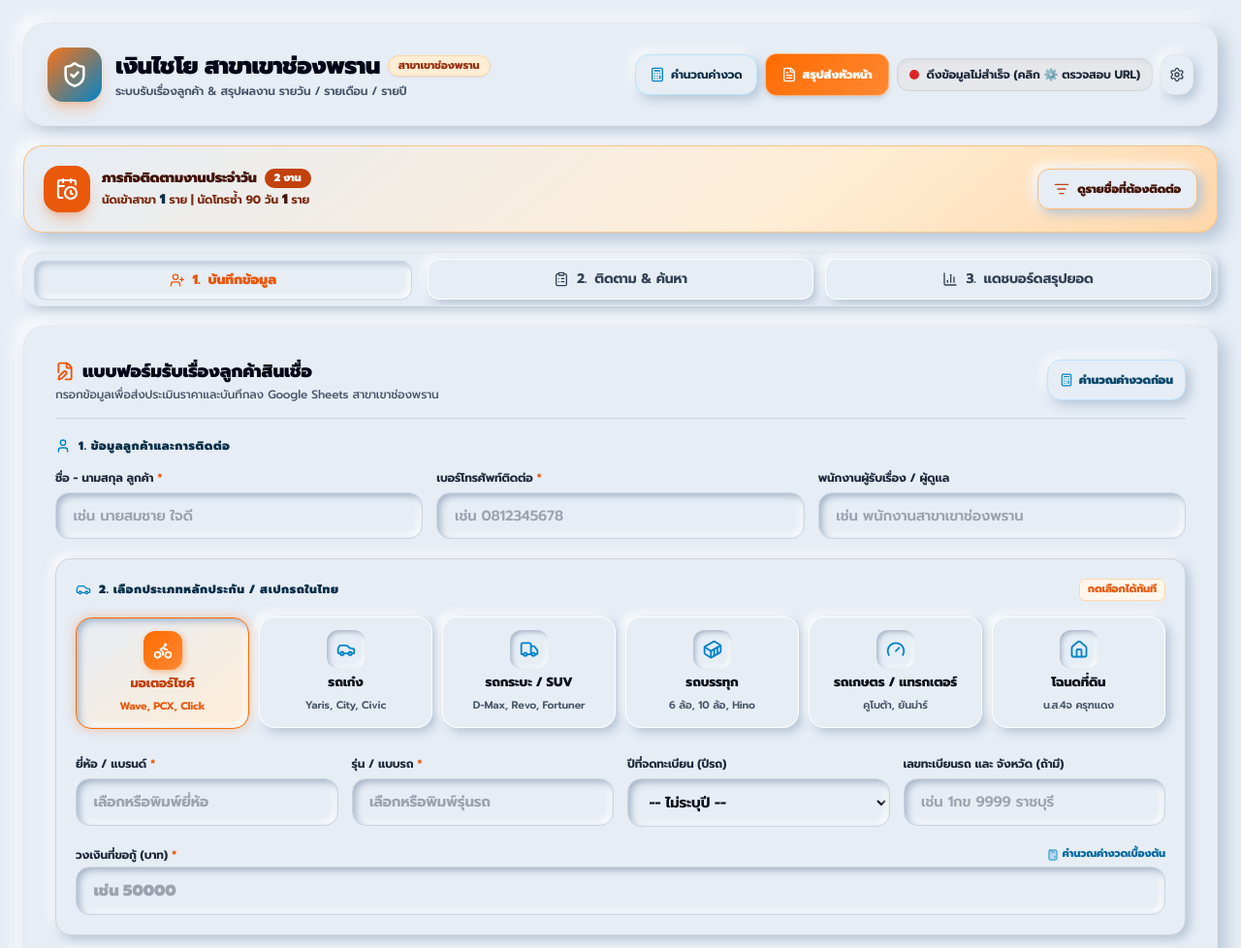
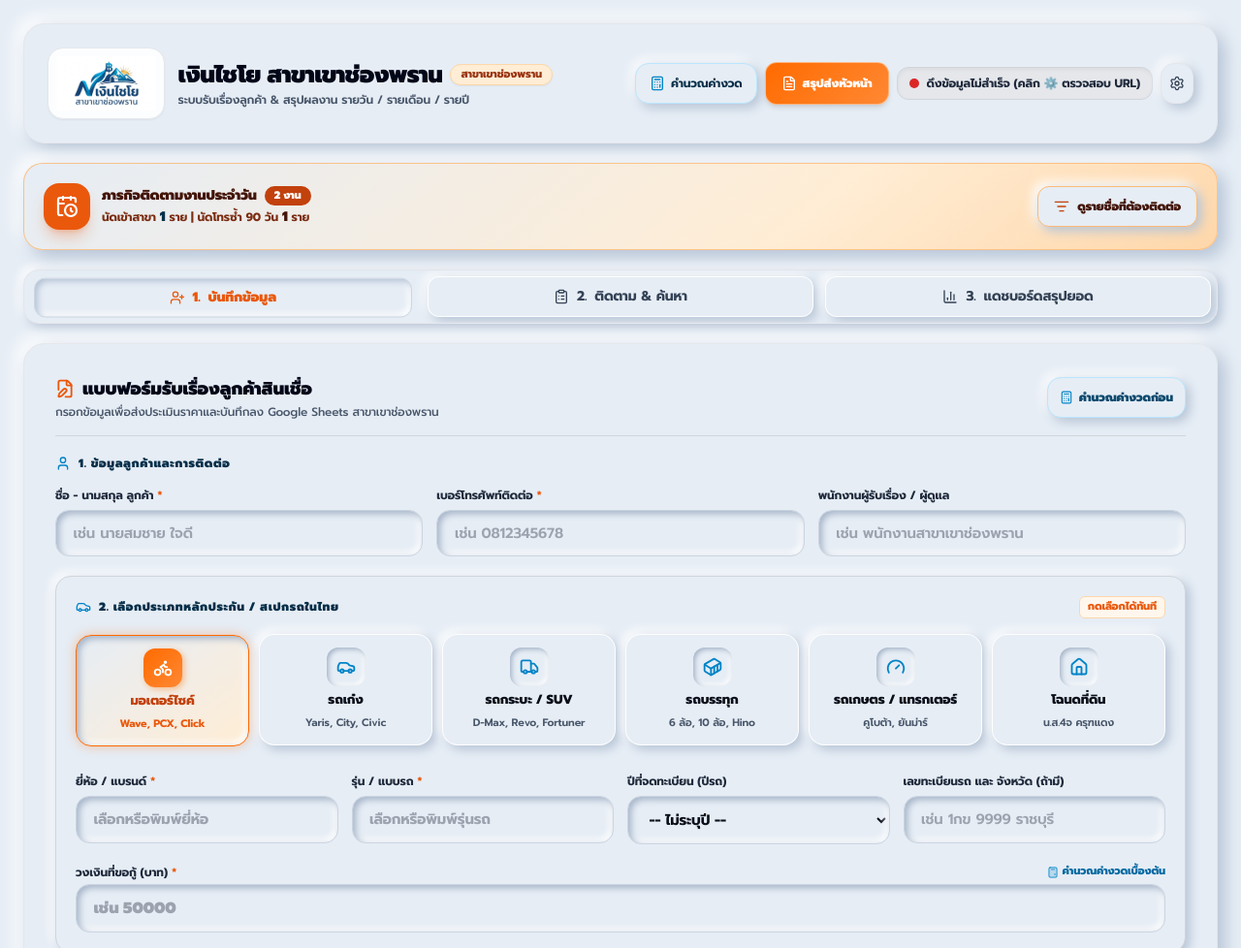
Before and after one commit to limpirat5-design/lead-Chaiyo, a plain HTML site: page index.html in a window 1280 px wide. Shown: the top 978 px of the page at 97% size. Drawn offline with nearby package versions, Linux system fonts and the light colour scheme; no server answers.

Commit message:
Add official branch logo for Ngern Chaiyo Khao Chong Phran

```diff
--- a/index.html
+++ b/index.html
@@ -17,6 +17,9 @@
   <!-- Canvas Confetti Celebration FX -->
   <script src="https://cdn.jsdelivr.net/npm/canvas-confetti@1.9.3/dist/confetti.browser.min.js"></script>
 
+  <link rel="icon" type="image/png" href="logo.png">
+  <link rel="apple-touch-icon" href="logo.png">
+
   <!-- Pure Neumorphism Stylesheet (Chaiyo Dynamic Fusion Theme) -->
   <link rel="stylesheet" href="styles.css">
 </head>
@@ -28,9 +31,9 @@
     <!-- Top Header Bar (Chaiyo Dynamic Fusion) -->
     <header class="neu-card p-4 md:p-6 flex flex-col md:flex-row items-center justify-between gap-4 border border-gray-200">
       <div class="flex items-center gap-3.5 w-full md:w-auto">
-        <!-- Logo Emblem -->
-        <div class="w-12 h-12 md:w-14 md:h-14 p-2.5 md:p-3 rounded-2xl bg-gradient-to-br from-orange-500 to-sky-600 flex-shrink-0 flex items-center justify-center text-white shadow-lg shadow-orange-500/30">
-          <i data-lucide="shield-check" class="w-7 h-7 text-white stroke-[2.2]"></i>
+        <!-- Official Branch Logo -->
+        <div class="p-1.5 md:p-2 rounded-2xl bg-white/90 border border-gray-200 shadow-sm flex-shrink-0 flex items-center justify-center">
+          <img src="logo.png" alt="เงินไชโย สาขาเขาช่องพราน" class="h-10 sm:h-12 md:h-14 w-auto object-contain">
         </div>
         <div class="flex-1 min-w-0">
           <div class="flex flex-wrap items-center gap-2">
```
Also changed, not shown: logo.png (added), 1 other file.
